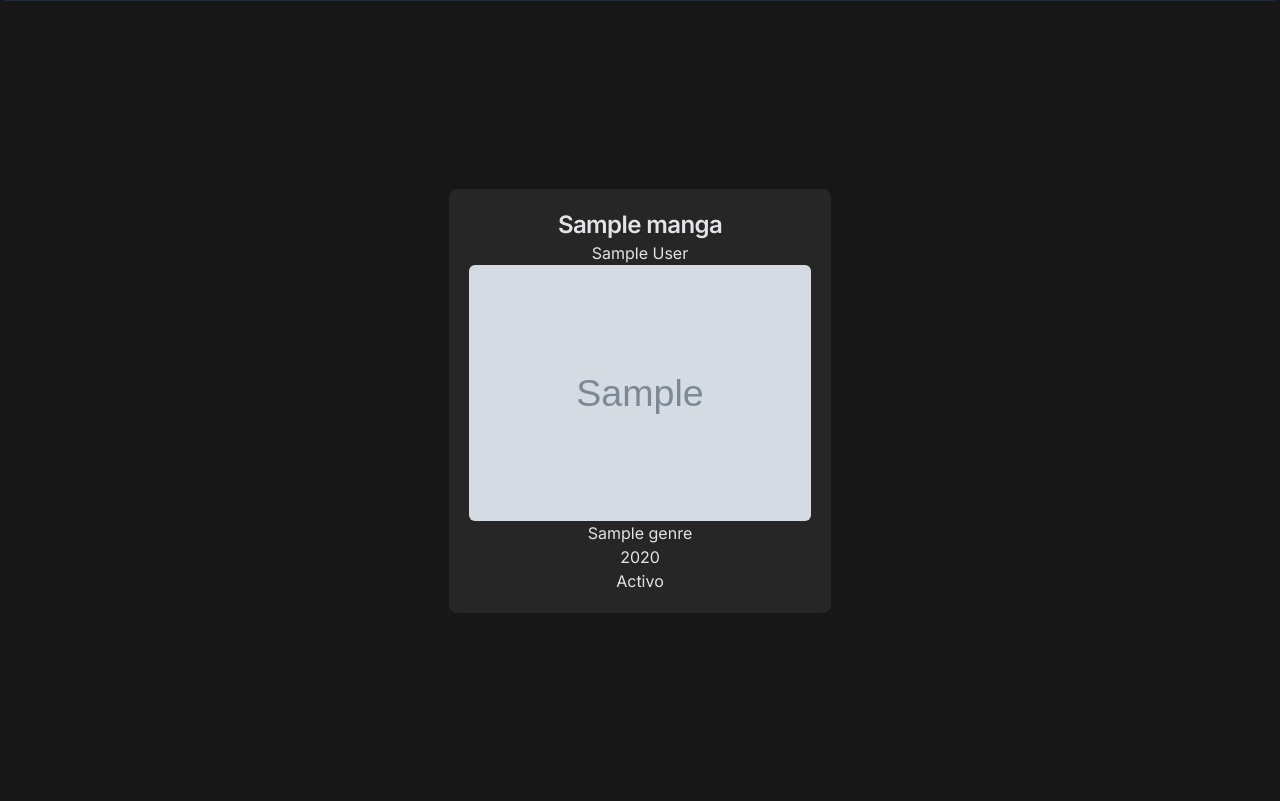
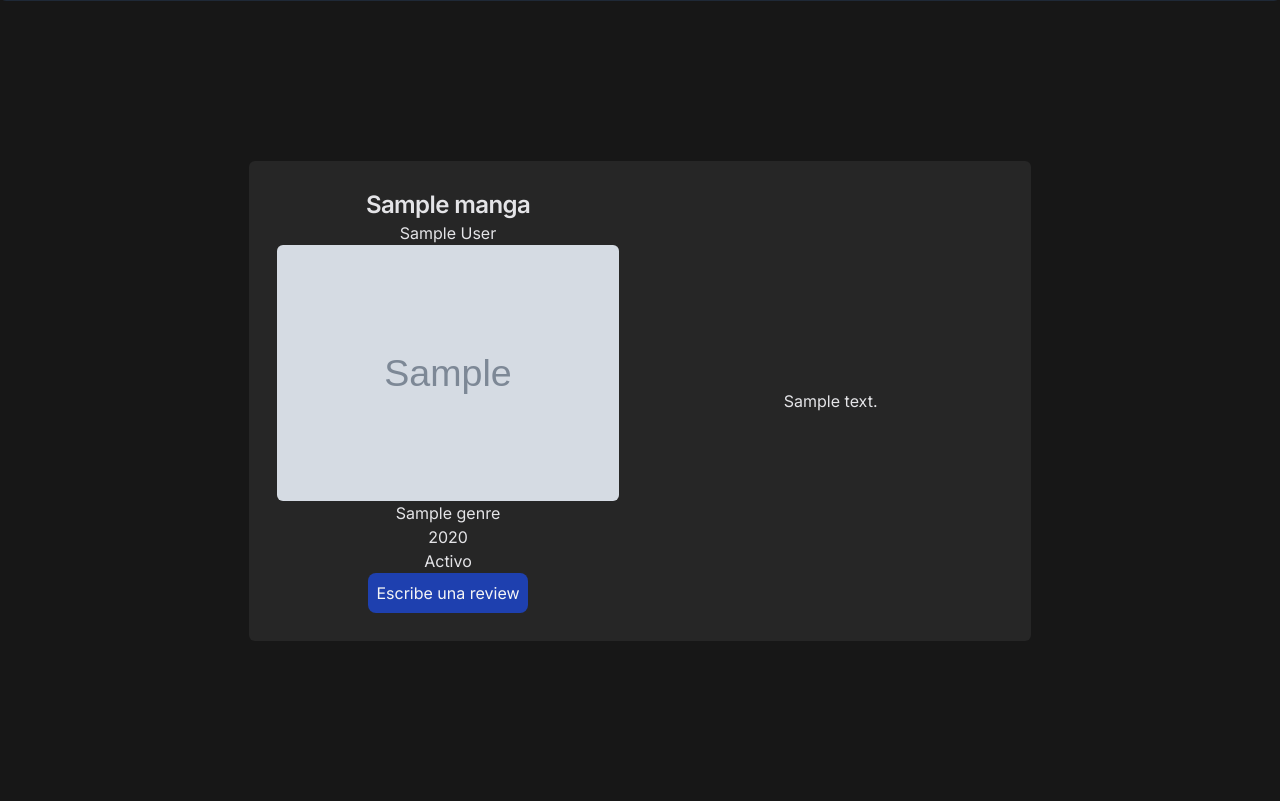
Before and after one commit to Yoru-cyber/Manga_Review, a Django app: page /mangas/1/ in a window 1280 px wide. Shown: the part 335-1136 px from the top of the page. Run offline with Django 5.2, Linux system fonts and the light colour scheme; tables that the repository leaves empty hold one stand-in row (values such as "Sample post"); grey boxes marked "Sample" are stand-in pictures; some libraries are stand-ins or nearby versions.

Commit message:
added description to manga details, changed navbar and specified to display username

```diff
--- a/mangas/templates/mangas/base.html
+++ b/mangas/templates/mangas/base.html
@@ -21,11 +21,9 @@
   <body class="font-['Inter'] bg-neutral-900 text-zinc-200">
       {% if messages %}
   {% for message in messages %}
-
   <script>
     alert("{{ message }}");
   </script>
-
   {% endfor %}
   {% endif %}
     {% include "./navbar.html" %} {% block layout %} {% endblock %}
--- a/mangas/templates/mangas/details.html
+++ b/mangas/templates/mangas/details.html
@@ -1,7 +1,8 @@
 {% extends "./layouts/centered.html" %} {% block content %}
+<div class="flex flex-row items-center justify-center flex-wrap bg-neutral-800 p-2 rounded-md">
   <div
     id="{{manga.id}}"
-  class="flex flex-col items-center justify-center bg-neutral-800 p-5 rounded-lg text-center"
+    class="flex flex-col flex-wrap items-center justify-center p-5 rounded-lg text-center"
   >
     <h1 class="text-2xl font-semibold tracking-tight">{{manga.title}}</h1>
     <h1>{{manga.author}}</h1>
@@ -13,5 +14,10 @@
     </ul>
     <h1>{{manga.publication_year}}</h1>
     <h1>{{manga.status}}</h1>
+    <a class="bg-blue-800 text-zinc-100 rounded-lg p-2">Escribe una review</a>
+  </div>
+  <div class="flex flex-col w-96 h-fit items-center justify-center ">
+    <p class="text-balance whitespace-normal">{{manga.description}}</p>
+  </div>
 </div>
 {% endblock %}
--- a/mangas/templates/mangas/navbar.html
+++ b/mangas/templates/mangas/navbar.html
@@ -116,7 +116,7 @@
         </li>
         {%if request.user.is_authenticated%}
         <li>
-          <a href="#" class="block py-2 px-3 text-gray-900 rounded hover:bg-gray-100 md:hover:bg-transparent md:border-0 md:hover:text-blue-700 md:p-0 dark:text-white md:dark:hover:text-blue-500 dark:hover:bg-gray-700 dark:hover:text-white md:dark:hover:bg-transparent">{{request.user}}</a>
+          <a href="#" class="block py-2 px-3 text-gray-900 rounded hover:bg-gray-100 md:hover:bg-transparent md:border-0 md:hover:text-blue-700 md:p-0 dark:text-white md:dark:hover:text-blue-500 dark:hover:bg-gray-700 dark:hover:text-white md:dark:hover:bg-transparent">{{request.user.username}}</a>
         </li>
           <li>
           <a href="{% url 'logout' %}" class="block py-2 px-3 text-gray-900 rounded hover:bg-gray-100 md:hover:bg-transparent md:border-0 md:hover:text-blue-700 md:p-0 dark:text-white md:dark:hover:text-blue-500 dark:hover:bg-gray-700 dark:hover:text-white md:dark:hover:bg-transparent">Cerrar Sesión</a>
```
Lines whose indentation alone changed are shown as unchanged.
